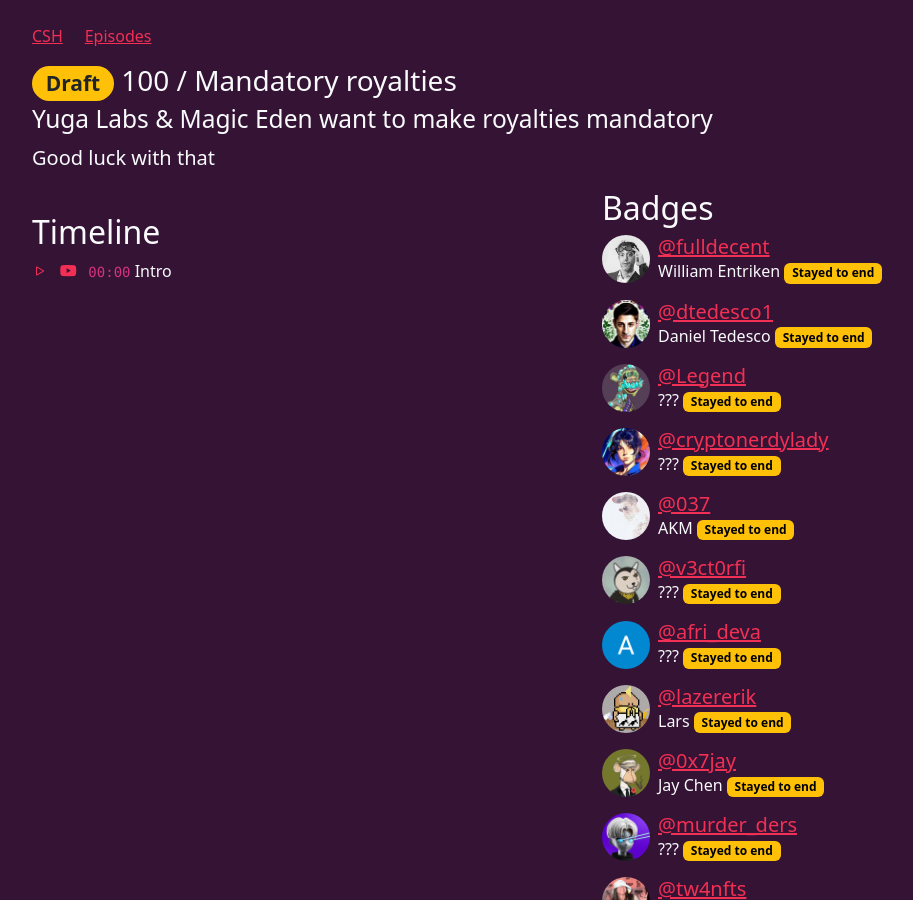
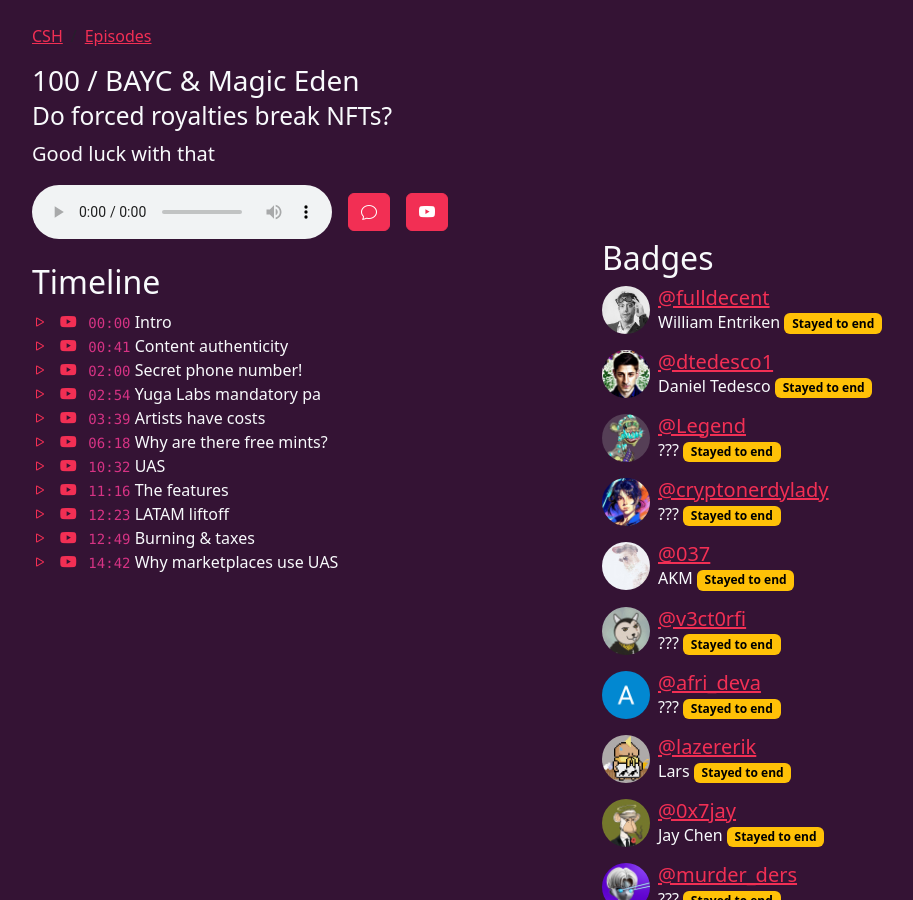
Before and after one commit to community-service/hour.gg, a Jekyll site: the page built from _episodes/2023-11-07-episode-100.md, in a window 1280 px wide and 900 px high. Shown: the whole window, without its empty margins (50-963 px from the left). Built offline with Jekyll 4.4.1, drawn with Linux system fonts in a browser that asks for light colours; some of the changed text lies outside the part shown.

Commit message:
drop 100

```diff
--- a/_episodes/2023-11-07-episode-100.md
+++ b/_episodes/2023-11-07-episode-100.md
@@ -1,8 +1,8 @@
 ---
-posted: false
+posted: true
 guid: "C22DC5B5-AF7F-42F2-83A2-3B6B9A27B68E"
-title: "Mandatory royalties"
-subtitle: "Yuga Labs & Magic Eden want to make royalties mandatory"
+title: "BAYC & Magic Eden"
+subtitle: "Do forced royalties break NFTs?"
 description: Good luck with that
 time: "2023-11-07 18:00:00 -0400"
 itunes-explicit: false
@@ -10,19 +10,39 @@ itunes-episode: 100
 itunes-episodeType: full
 
 # More info
-youtube-full: UPDATE ME
-discussion: UPDATE ME
+youtube-full: https://youtu.be/IJ6ceMh4XjE
+discussion: https://twitter.com/fulldecent/status/1731528130458726546
 
 # Timeline
 timeline:
   - seconds: 0
     title: Intro
+  - seconds: 41
+    title: Content authenticity
+  - seconds: 120
+    title: Secret phone number!
+  - seconds: 174
+    title: Yuga Labs mandatory pa
+  - seconds: 219
+    title: Artists have costs
+  - seconds: 378
+    title: Why are there free mints?
+  - seconds: 632
+    title: UAS
+  - seconds: 676
+    title: The features
+  - seconds: 743
+    title: LATAM liftoff
+  - seconds: 769
+    title: Burning & taxes
+  - seconds: 882
+    title: Why marketplaces use UAS
 
 # File information
 enclosure-url: "https://media.phor.net/csh/2023-11-07-episode-100.m4a"
-enclosure-length: UPDATE ME
+enclosure-length: 19879458
 enclosure-type: "audio/x-m4a"
-itunes-duration: UPDATE ME
+itunes-duration: 990
 
 # Use X username, lowercased, as the participant
 badges:
@@ -63,9 +83,12 @@ badges:
 
 - https://www.theverge.com/2023/10/26/23932288/leica-m11p-camera-rangefinder-adobe-content-authenticity-cai-ai-verification-price-specs
 - Discussion with @V3CT0RFI – “If you’re building a community, there should be more stringent processes to get onto a marketplace.” Different from people who are selling art with no promise of further activities
+- Flippers are valuable, holders are valuable
 - Give NFTs away for free, and you’re not liable for a lot of stuff – your income tax, collecting sales tax, etc.
 - See: https://hour.gg/episodes/2022-08-16-episode-37.html
   - Board Ape + Business, not just selling empty vision
 - The [CSH video game!](http://hour.gg/member-information-game)
-
-Universal Asset Signing and the moat [2023-11-06 Tokens, gas, UAS](https://docs.google.com/presentation/d/1Qok-fqtjXL6erSurRi0BLdfpcF5hIHS2OQSUllvZBS4/edit#slide=id.g297ea16cfa1_0_957)
+- Universal Asset Signing and the moat [2023-11-06 Tokens, gas, UAS](https://docs.google.com/presentation/d/1Qok-fqtjXL6erSurRi0BLdfpcF5hIHS2OQSUllvZBS4/edit#slide=id.g297ea16cfa1_0_957)
+- Main features:
+  - Join new marketplaces with no onboarding fees
+  - Transfer tokens without ever having ETH (great for USDD/Latin America)
```
